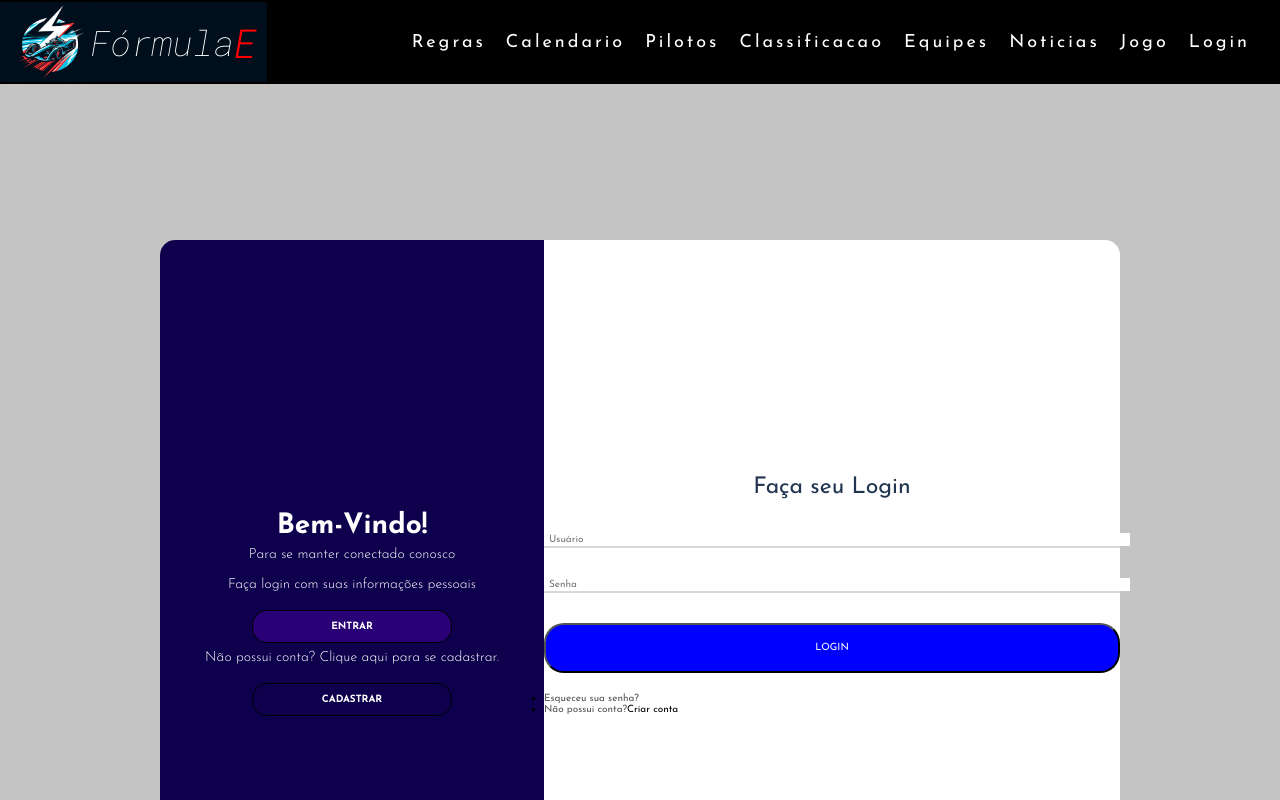
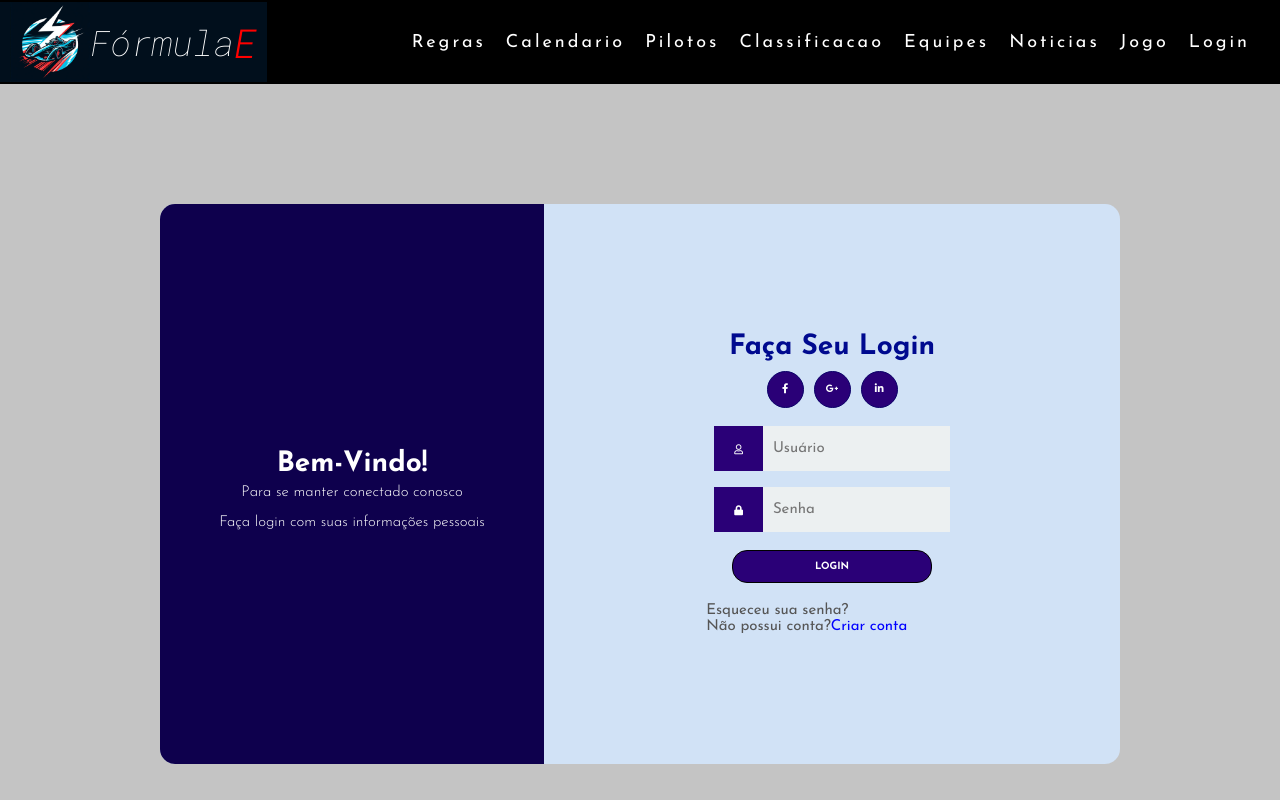
Before and after one commit to MindSyncc/Site_Challenge2, a React (Vite) app: page /login in a window 1280 px wide. Shown: the top 800 px of the page. Built offline with nearby package versions, Linux system fonts and the light colour scheme; data requests are answered from the project's data file.

Commit message:
Alterando o login

```diff
--- a/dados.json
+++ b/dados.json
@@ -1,27 +1,7 @@
 {
   "usuarios": [
     {
-      "id": "0aa0",
-      "usuario": "Julia",
-      "senha": "123"
-    },
-    {
-      "id": "13c4",
-      "usuario": "Julia",
-      "senha": "12345"
-    },
-    {
-      "id": "c8eb",
-      "usuario": "Julia",
-      "senha": "111"
-    },
-    {
-      "id": "6215",
-      "usuario": "",
-      "senha": ""
-    },
-    {
-      "id": "da30",
+      "id": "8b7f",
       "usuario": "adm",
       "senha": "123"
     }
--- a/src/css/LoginStyle.jsx
+++ b/src/css/LoginStyle.jsx
@@ -1,24 +1,26 @@
 import styled from "styled-components";
 
 export const LoginStyle = styled.section`
+
 
 .container {
     display: flex;
     justify-content: center;
     align-items: center;
-    height: 130vh;
+    height: 100vh;
     background: #c4c4c4;
-    margin-bottom: -30px;
+
 
 }
 .content {
-    background-color: #fff;
+    background-color:#D1E2F6FF;
     border-radius: 15px;
     width: 960px;
     height: 70%;
     justify-content: space-between;
     align-items: center;
     position: relative;
+
 }
 
 .content::before {
@@ -37,6 +39,8 @@ export const LoginStyle = styled.section`
     font-weight: bold;
     text-transform: capitalize;
     margin-top: 20px;
+    display:flex;
+    justify-content:center;
 }
 
 .title-primary {
@@ -48,7 +52,7 @@ export const LoginStyle = styled.section`
 }
 
 .description {
-    font-size: 14px;
+    font-size: 1.5rem;
     font-weight: 300;
     line-height: 30px;
 }
@@ -58,7 +62,8 @@ export const LoginStyle = styled.section`
 }
 
 .description-second {
-    color: #7f8c8d;
+    color: #000000FF;
+    font-size:2rem;
 }
 
 .btn {
@@ -100,7 +105,7 @@ export const LoginStyle = styled.section`
 }
 
 .btn-second:hover {
-    background-color: #001486;
+    background-color: #7A87D5FF;
     border: 1px solid #000;
     color: #000;
 }
@@ -124,6 +129,7 @@ export const LoginStyle = styled.section`
     display: flex;
     flex-direction: column;
     align-items: center;
+
 }
 
 .social-media {
@@ -136,6 +142,12 @@ export const LoginStyle = styled.section`
 
 .link-social-media .item-social-media {
     transition: background-color .5s;
+}
+
+.link-social-media .item-social-media {
+    background-color: #2a0077;
+    color: #ffffff;
+    border-color: #0a0068;
 }
 
 .link-social-media:hover .item-social-media {
@@ -164,12 +176,25 @@ export const LoginStyle = styled.section`
     flex-direction: column;
     width: 55%;
 }
+.form2 {
+    display: flex;
+    flex-direction: column;
+
+}
+.form2 input{
+    height: 45px;
+    width: 100%;
+    border: none;
+    background-color: #ecf0f1;
+    padding: 0px 10px;
+}
 
 .form input {
     height: 45px;
     width: 100%;
     border: none;
     background-color: #ecf0f1;
+    padding: 0px 10px;
 }
 
 input:-webkit-autofill {
@@ -177,12 +202,19 @@ input:-webkit-autofill {
     -webkit-text-fill-color: #000 !important;
 }
 
-.label-input {
-    background-color: #ecf0f1;
+
+.label-input{
+    background-color: #2a0077;
     display: flex;
     align-items: center;
     margin: 8px;
+
 }
+.label-input input{
+    font-size:1.5rem;
+}
+
+
 
 .icon-modify {
     color: #7f8c8d;
@@ -575,15 +607,14 @@ input:-webkit-autofill {
 
 
 
-.login-form{
-    width:100%;
-}
+
 .titulo-login{
     display:block;
     font-size:2.3rem;
     line-height:1.3;
     text-align:center;
     color:#213550;
+
 }
 .w-input{
     width:100%;
@@ -592,12 +623,18 @@ input:-webkit-autofill {
     margin-bottom:30px;
     border:none;
     border-bottom:2px solid #d9d9d9;
+
 }
 .w-input:hover{
     border-bottom:2px solid blue;
 }
+.far ,.fas{
+    font-size:1rem;
+    color:white;
+    padding:0px 20px;
+}
 .input-form{
-    font-size:1rem;
+
     color:#555;
     line-height:1.3;
     display:block;
@@ -605,26 +642,21 @@ input:-webkit-autofill {
     padding: 0 5px;
     border:none;
     outline:0;
+    background-color: #0E004D;
 }
 .login-btn{
     width:100%;
     display:flex;
-    justify-content:center
+    justify-content:center;
 }
 
-.login-form-btn{
-    font-size:1rem;
-    width:100%;
-    height:50px;
-    border-radius:20px;
-    background:blue;
-    color:#fff;
-    text-transform:uppercase;
-    transition: all 0.5s;
+.list-social-media{
+    display:flex;
+    align-items: center;
+    justify-content: center;
 }
-.login-form-btn:hover{
-    background:#333;
-}
+
+
 
 .utilidades{
     margin-top: 20px;
@@ -632,6 +664,12 @@ input:-webkit-autofill {
 }
 .text1{
     color:#555;
+    font-size:1.5rem;
+}
+.link{
+    font-size:1.5rem;
+    color: blue;
+    cursor: pointer;
 }
 .text2{
     color:blue;
@@ -646,5 +684,11 @@ img:hover{
     box-shadow:10px 10px 10px blue;
     transition:.5s;
 }
+ul li{
+    list-style: none;
+    line-height:1.5rem;
+}
+
+
 
 `
--- a/src/routes/Login.jsx
+++ b/src/routes/Login.jsx
@@ -46,7 +46,7 @@ const Login = () => {
       sessionStorage.setItem("senha", token);
       navigate("/jogo");
     } else {
-      alert("usuario/senha inválidos");
+      alert("Usuário ou senha inválidos. Digite novamente.");
     }
   };
 
@@ -103,27 +103,34 @@ const Login = () => {
               <p className="description description-primary">
                 Faça login com suas informações pessoais
               </p>
-              <button className="btn btn-second" id="loginButton">
-                  Entrar
-                </button>
-              <p className="description description-primary">
-                Não possui conta? Clique aqui para se cadastrar.
-              </p>
 
-              <button
-                id="signin"
-                className="btn btn-primary"
-                onClick={toggleCadastro}
-              >
-                Cadastrar
-              </button>
             </div>
 
             <div class="second-column">
               <form className="login-form" onSubmit={handleSubmitLogin}>
-                <span className="titulo-login">Faça seu Login</span>
-
-                <div className="w-input">
+                <span className="title title-second">Faça seu Login</span>
+                <div className="social-media">
+                  <ul className="list-social-media">
+                    <a className="link-social-media" href="#">
+                      <li className="item-social-media facebook">
+                        <i className="fab fa-facebook-f"></i>
+                      </li>
+                    </a>
+                    <a className="link-social-media" href="#">
+                      <li className="item-social-media">
+                        <i className="fab fa-google-plus-g"></i>
+                      </li>
+                    </a>
+                    <a className="link-social-media" href="#">
+                      <li className="item-social-media">
+                        <i className="fab fa-linkedin-in"></i>
+                      </li>
+                    </a>
+                  </ul>
+                </div>
+                <div className="form2">
+                <label className="label-input" htmlFor="usuario">
+                  <i className="far fa-user icon-modify"></i>
                   <input
                     type="text"
                     className="input-form"
@@ -131,9 +138,12 @@ const Login = () => {
                     ref={usuario}
                     placeholder="Usuário"
                   />
-                </div>
+                </label>
 
-                <div className="w-input">
+
+
+                <label className="label-input" htmlFor="usuario">
+                  <i className="fas fa-lock icon-modify"></i>
                   <input
                     type="password"
                     className="input-form"
@@ -141,10 +151,12 @@ const Login = () => {
                     ref={senha}
                     placeholder="Senha"
                   />
+                </label>
                 </div>
 
+
                 <div className="login-btn">
-                  <button className="login-form-btn" type="submit">
+                  <button className="btn btn-second" type="submit">
                     Login
                   </button>
                 </div>
@@ -171,18 +183,12 @@ const Login = () => {
             <div className="first-column">
               <h2 className="title title-primary">Bem-vindo!</h2>
               <p className="description description-primary">
-                Para se manter conectado conosco
+                Para se conectar conosco
               </p>
               <p className="description description-primary">
-                Faça login com suas informações pessoais
+                Cadastre-se aqui com suas informações
               </p>
-              <button
-                id="signin"
-                className="btn btn-primary"
-                onClick={toggleCadastro}
-              >
-                Entrar
-              </button>
+
             </div>
             <div className="second-column">
               <h2 className="title title-second">Criar conta</h2>
@@ -234,6 +240,14 @@ const Login = () => {
                 <button className="btn btn-second" type="submit">
                   Cadastrar-se
                 </button>
+                <ul className="utilidades">
+                  <li>
+                    <span className="text1">Já possui conta?</span>
+                  </li>
+                  <li>
+                    <span onClick={toggleCadastro} className="link">Clique aqui para entrar</span>
+                  </li>
+                </ul>
               </form>
             </div>
           </div>
@@ -281,7 +295,7 @@ const Login = () => {
               </p>
               <form className="form" onSubmit={handleSubmitLogin}>
                 <label className="label-input" htmlFor="email">
-                  <i className="far fa-envelope icon-modify"></i>
+                  <i className="far fa-user icon-modify"></i>
                   <input type="email" placeholder="Email" ref={usuario} />
                 </label>
 
```
